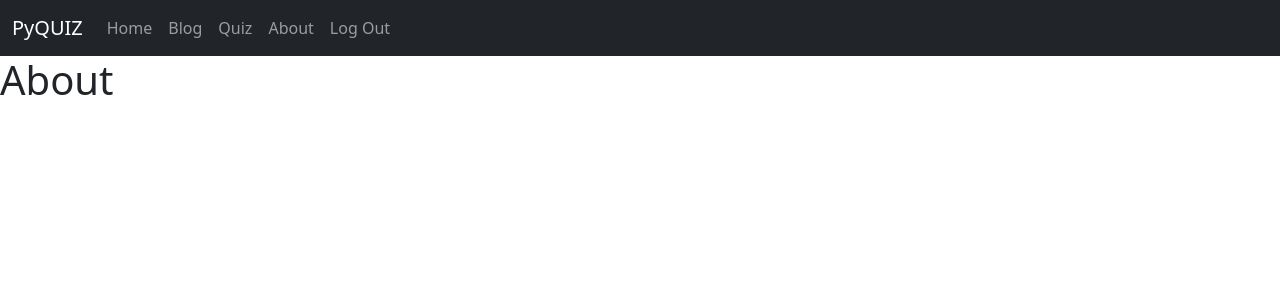
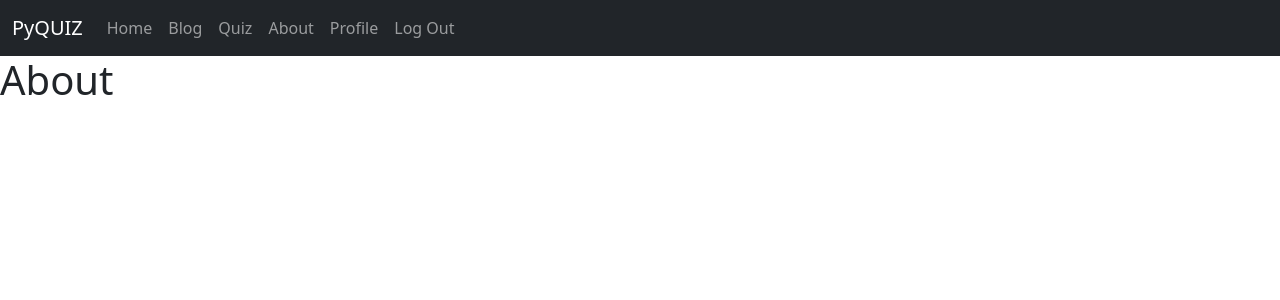
Before and after one commit to kghudgens/Study-Wise, a Django app: page /about/ in a window 1280 px wide. Shown: the top 300 px of the page. Run offline with Django 3.2, Linux system fonts and the light colour scheme; the visitor is signed in with stand-in values (Sample User, id 1); some libraries are stand-ins or nearby versions.

Commit message:
added links to respective navbar links

```diff
--- a/pyquiz/blog/templates/blog/base.html
+++ b/pyquiz/blog/templates/blog/base.html
@@ -36,17 +36,20 @@
               <a class="nav-link" href="#">Quiz</a>
             </li>
             <li class="nav-item">
-              <a class="nav-link" href="#">About</a>
+              <a class="nav-link" href="{%url 'about'%}">About</a>
             </li>
             <!-- Checks if user is authenticated -->
               {%if user.is_authenticated%}
+              <li class="nav-item">
+                <a class="nav-link" href="{%url 'profile'%}">Profile</a>
+              </li>
                 <li class="nav-item">
-                  <a class="nav-link" href="#">Log Out</a>
+                  <a class="nav-link" href="{%url 'logout'%}">Log Out</a>
                 </li>
               {%else%}
               <!-- if user is not authenticated display these links -->
                 <li class="nav-item">
-                  <a class="nav-link" href="#">Log In</a>
+                  <a class="nav-link" href="{%url 'login'%}">Log In</a>
                 </li>
                 <li class="nav-item">
                   <a class="nav-link" href="{%url 'register'%}">Register</a>
```
